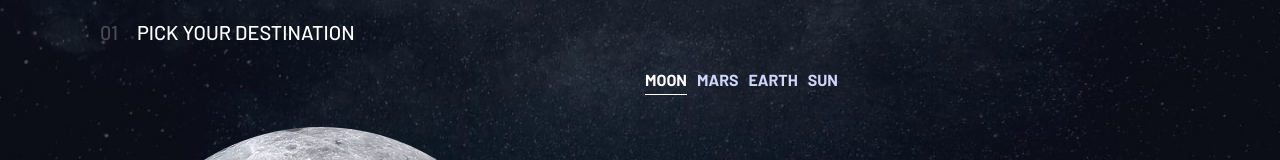
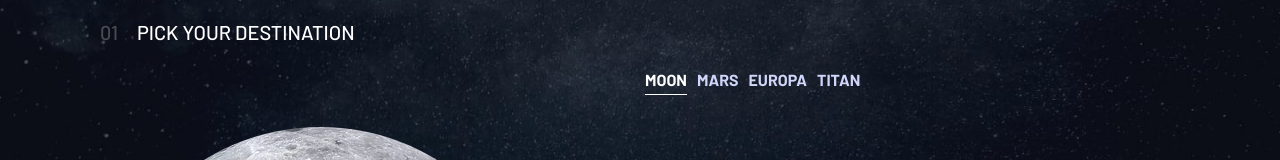
Before and after one commit to Ahmed-Mohammed-Badawi/Space, a Next.js app: page /Destination in a window 1280 px wide. Shown: the part 180-340 px from the top of the page. Built offline with nearby package versions, Linux system fonts and the light colour scheme; a web font is replaced by a local one.

Commit message:
Update Planets Name

```diff
--- a/pages/Destination.js
+++ b/pages/Destination.js
@@ -16,7 +16,7 @@ export default function Technologies() {
                     clickable: true,
                     bulletActiveClass: classes.PaginationActive,
                     renderBullet: (index, className) => {
-                        const names = ["Moon", "Mars", "Earth", "Sun"];
+                        const names = ["Moon", "Mars", "EUROPA", "TITAN"];
                         return `<div class="${[className, classes.Pagination].join(' ')}">${names[index]}</div>`;
                     },
                 }}
```
